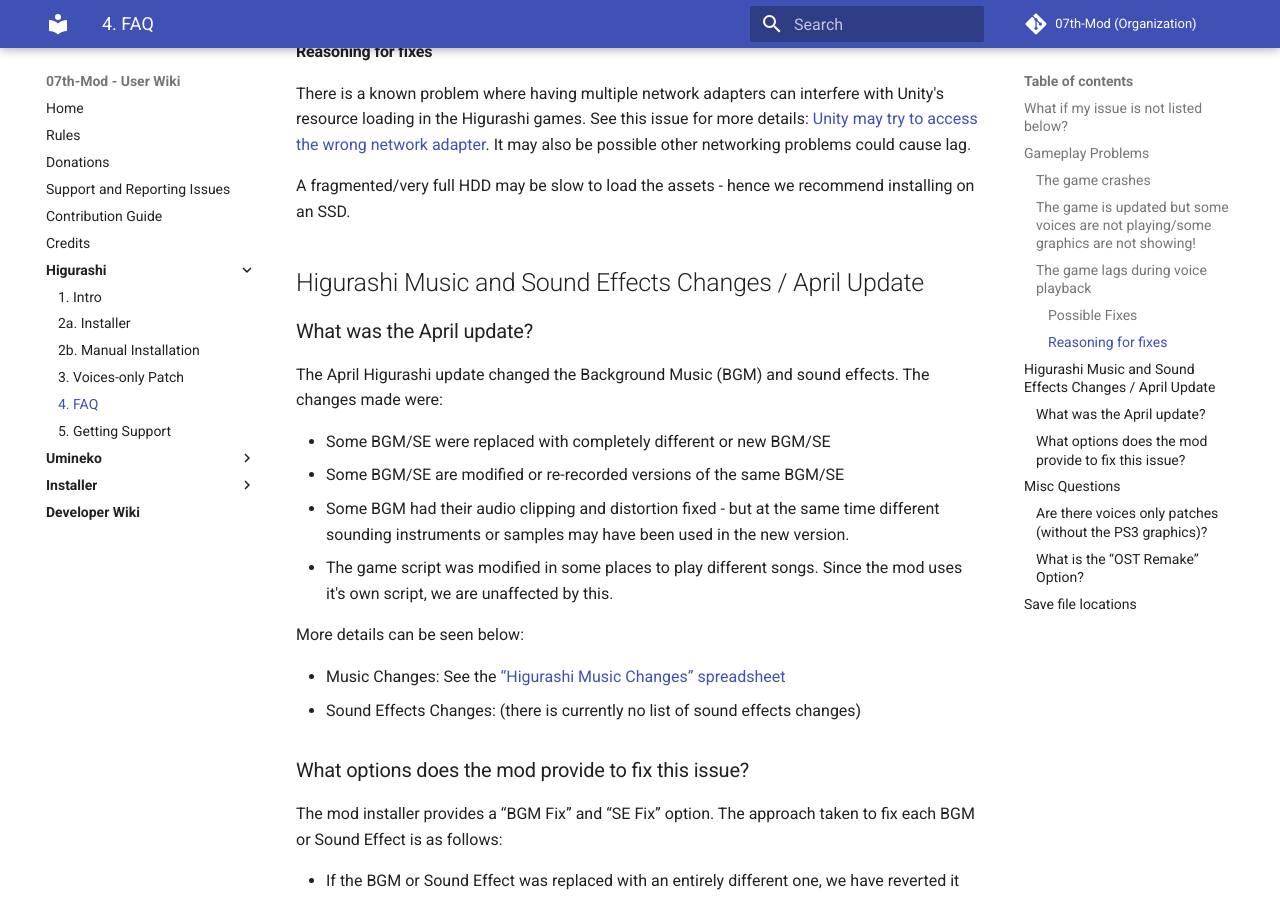
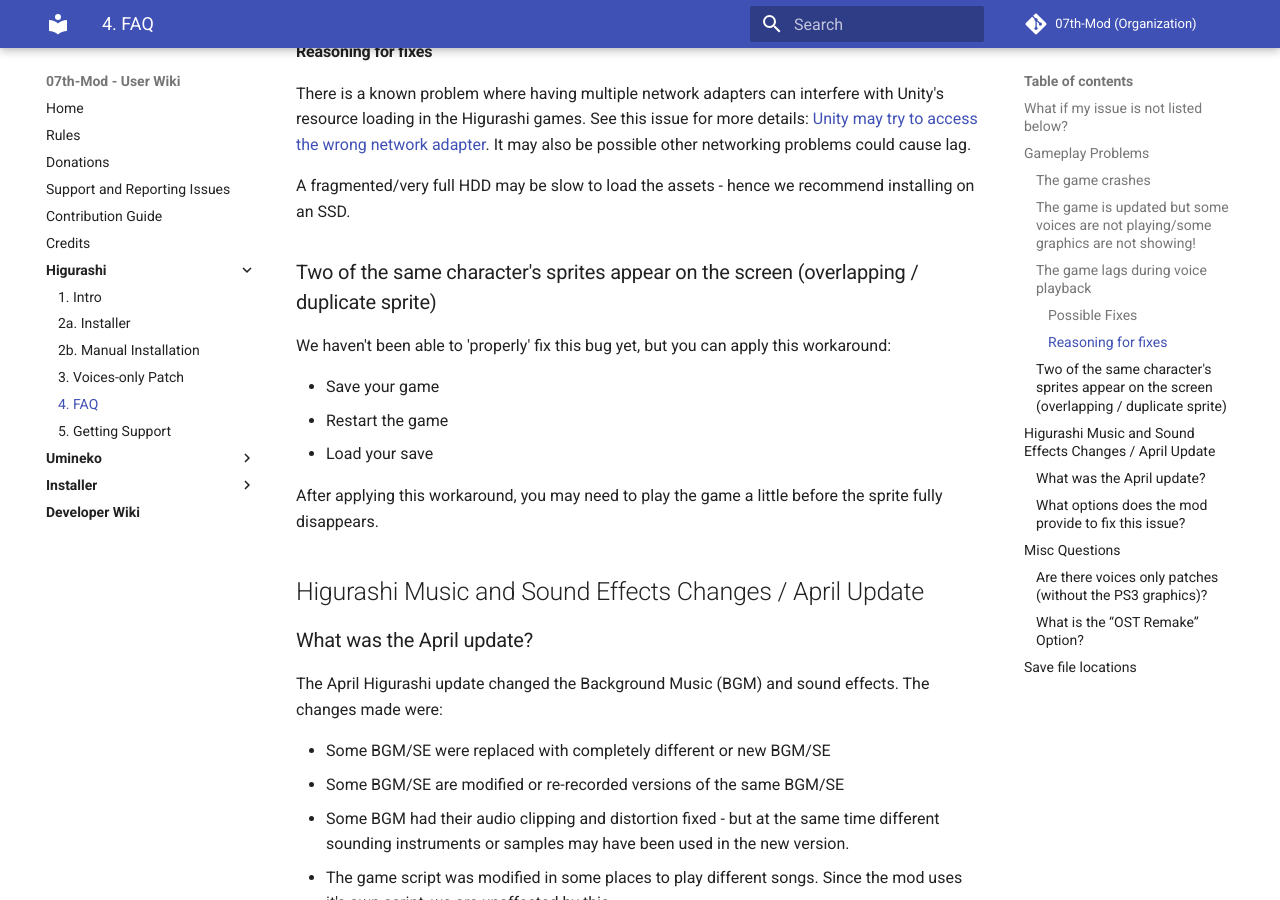
Before and after one commit to 07th-mod/wiki, an MkDocs documentation site: the page built from docs/Higurashi/FAQ.md, in a window 1280 px wide and 900 px high, scrolled down 1028 px. Built offline with MkDocs 1.6.1 and Material for MkDocs 9.7.7, drawn with Linux system fonts in a browser that asks for light colours.

Commit message:
Describe workaround for overlapping sprite issue

```diff
--- a/docs/Higurashi/FAQ.md
+++ b/docs/Higurashi/FAQ.md
@@ -33,6 +33,16 @@
 There is a known problem where having multiple network adapters can interfere with Unity's resource loading in the Higurashi games. See this issue for more details: [Unity may try to access the wrong network adapter](https://answers.unity.com/questions/623448/www-class-for-loading-local-texture-is-very-slow.html). It may also be possible other networking problems could cause lag.
 
 A fragmented/very full HDD may be slow to load the assets - hence we recommend installing on an SSD.
+
+### Two of the same character's sprites appear on the screen (overlapping / duplicate sprite)
+
+We haven't been able to 'properly' fix this bug yet, but you can apply this workaround:
+
+- Save your game
+- Restart the game
+- Load your save
+
+After applying this workaround, you may need to play the game a little before the sprite fully disappears.
 
 ## Higurashi Music and Sound Effects Changes / April Update
 
```
